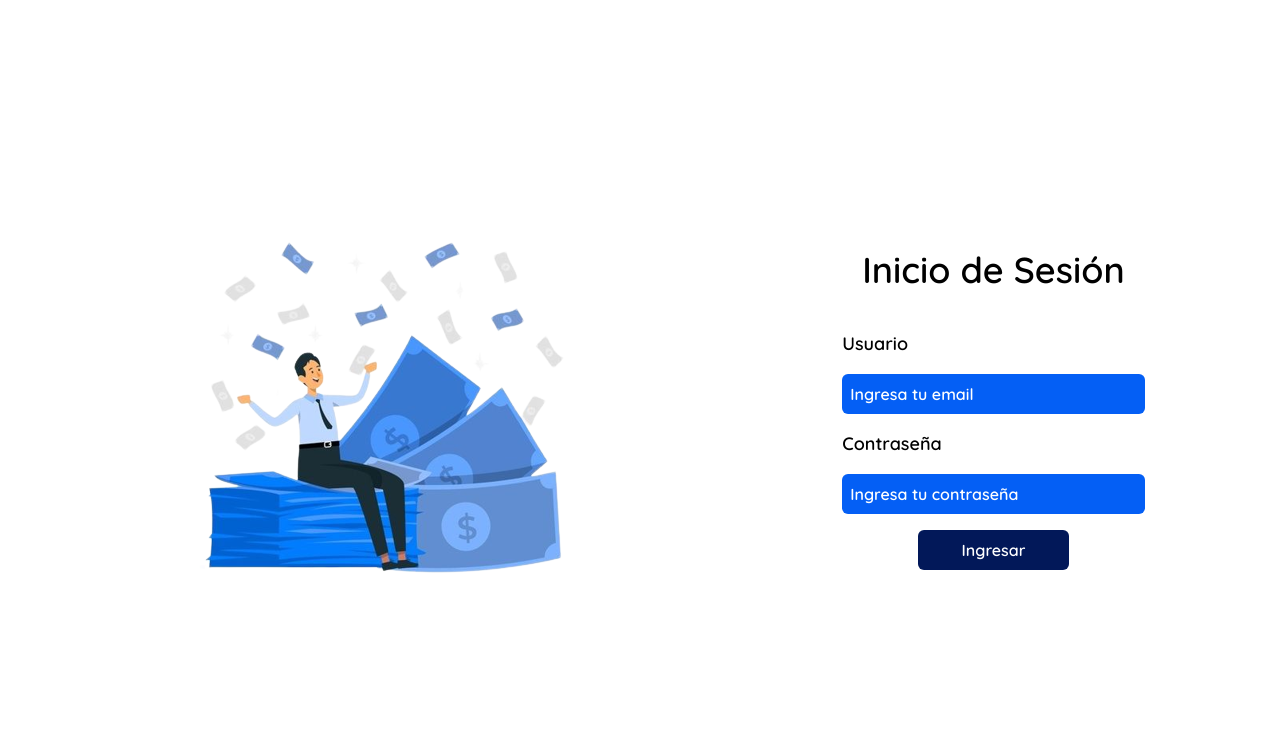
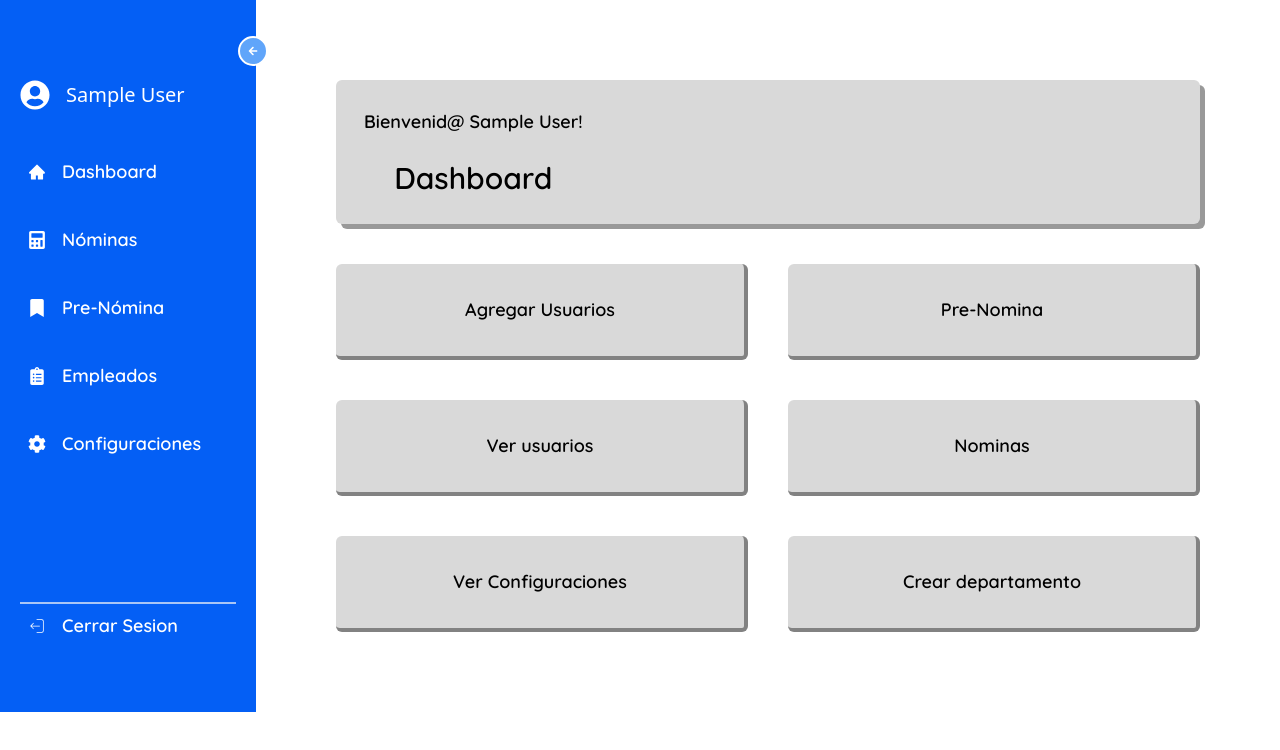
Before and after one commit to saritagud/Nomina_Frontend, a React (Vite) app: page /admin in a window 1280 px wide. Before the commit this address led to /login. Shown: the top 750 px of the page. Built offline with nearby package versions, Linux system fonts and the light colour scheme; sample sign-in values are in the browser's storage; the HTML template or start-up script is replaced by a standard one.

Commit message:
arreglado boton de cerrado de sesion y arregladas las constantes de los roles. Estructura basica de la vista individual de un usuario

```diff
--- a/src/App.jsx
+++ b/src/App.jsx
@@ -15,23 +15,41 @@ import { Employe } from "./Components/Employe";
 import ProtectedRouter from "./Components/ProtectedRouter";
 import { userRoles } from "./logic/constantes";
 function App() {
-  const { SuperAdmin, Admin, User } = userRoles
+  const { SuperAdmin, Admin, User } = userRoles;
   return (
-    <>
+    <div className="h-full">
       <Routes>
-        <Route element={<ProtectedRouter allowedRoles={[SuperAdmin]} redirectTo="/login"/>}>
+        <Route
+          element={
+            <ProtectedRouter allowedRoles={[SuperAdmin]} redirectTo="/login" />
+          }
+        >
           <Route index element={<DashboardSuperAdmin />} />
           <Route path="/empresas" element={<Companies />} />
         </Route>
         <Route path="/login" element={<Login />} />
-        <Route element={<ProtectedRouter allowedRoles={[SuperAdmin, Admin]} redirectTo="/login"/>}>
+        <Route
+          element={
+            <ProtectedRouter
+              allowedRoles={[SuperAdmin, Admin]}
+              redirectTo="/login"
+            />
+          }
+        >
           <Route path="/registro" element={<Register />} />
           <Route path="/usuarios" element={<Users />} />
         </Route>
-        <Route element={<ProtectedRouter allowedRoles={[SuperAdmin, Admin, User]} redirectTo="/login"/>}>
+        <Route
+          element={
+            <ProtectedRouter
+              allowedRoles={[SuperAdmin, Admin, User]}
+              redirectTo="/login"
+            />
+          }
+        >
           <Route path="/admin" element={<DashboardAdmin2 />} />
         </Route>
-        <Route element={<ProtectedRouter allowedRoles={[Admin, User]}/>}>
+        <Route element={<ProtectedRouter allowedRoles={[Admin, User]} />}>
           <Route path="/pre-nomina" element={<PrePayroll />} />
           <Route path="/nomina" element={<Payroll />} />
           <Route path="/deducciones" element={<Deductions />} />
@@ -41,7 +59,7 @@ function App() {
           <Route path="/empleado/:emploID" element={<Employe />} />
         </Route>
       </Routes>
-    </>
+    </div>
   );
 }
 
--- a/src/Components/DashboardAdmin2.jsx
+++ b/src/Components/DashboardAdmin2.jsx
@@ -6,13 +6,12 @@ export function DashboardAdmin2() {
   const [modalDepartament, setModalDepartament] = useState(false);
   const name = JSON.parse(localStorage.getItem("user")).name;
   let styleLink =
-    "bg-grisOscuro h-20 shadow-right-dark  rounded-md text-lg text-center flex justify-center items-center";
-  let styleLink2 = "border-b-2 border-black/50 pb-5";
+    "bg-grisOscuro h-24 border-black/40 border-r-4 border-b-4 w-full rounded-md text-lg text-center flex justify-center items-center";
   return (
-    <div className="flex">
+    <div className="flex h-full">
       <SideBar />
-      <section className="flex flex-col justify-center h-screen  w-screen items-center p-20 gap-10 font-Quicksand text-center">
-        <section className="bg-grisOscuro rounded-md p-7 w-full flex justify-between h-40 shadow-right-dark ">
+      <section className="flex flex-col justify-center h-full w-screen items-center p-20 gap-10 font-Quicksand text-center">
+        <section className="bg-grisOscuro rounded-md p-7 w-full flex justify-between h-36 shadow-right-dark ">
           <div className="flex flex-col justify-between h-full ">
             <p className="text-lg">Bienvenid@ {name}!</p>
 
@@ -33,23 +32,21 @@ export function DashboardAdmin2() {
             </Link>
           </div>
 
-          <div className="w-3/5 h-80 rounded-md bg-grisOscuro flex justify-center items-center p-5 shadow-right-dark ">
-            <div className="flex flex-col justify-evenly  bg-grisClaro p-3 w-full h-full rounded-md text-lgt">
-              <Link className={styleLink2} to={"/pre-nomina"}>
+          <div className="flex flex-col gap-10 w-full">
+            <Link className={styleLink} to={"/pre-nomina"}>
               Pre-Nomina
             </Link>
 
-              <Link className={styleLink2} to={"/nominas"}>
+            <Link className={styleLink} to={"/nominas"}>
               Nominas
             </Link>
 
             <button
-                className=""
+              className={styleLink}
               onClick={() => setModalDepartament(!modalDepartament)}
             >
               Crear departamento
             </button>
-            </div>
           </div>
         </section>
       </section>
--- a/src/Components/Sidebar.jsx
+++ b/src/Components/Sidebar.jsx
@@ -7,6 +7,7 @@ import {
   FaCog,
   FaBookmark,
 } from "react-icons/fa";
+import { CiLogout } from "react-icons/ci";
 import { AiFillHome } from "react-icons/ai";
 import { Link, useNavigate } from "react-router-dom";
 import { userRoles } from "../logic/constantes";
@@ -24,7 +25,7 @@ export function SideBar() {
     navegar("/login");
   };
   return (
-    <div className="flex">
+    <div className="">
       <div
         className={` ${
           open ? "w-64" : "w-20 "
@@ -35,7 +36,7 @@ export function SideBar() {
           border-2 rounded-full  ${!open && "rotate-180"}`}
           onClick={() => setOpen(!open)}
         />
-        <div className="flex gap-x-4 items-center">
+        <div className="flex gap-x-4 items-center ">
           <FaUserCircle
             className={` duration-500 text-3xl text-white ${
               open && "rotate-[360deg]"
@@ -72,14 +73,22 @@ export function SideBar() {
                 Empresas
               </p>
             </Link>
-            <button className="p-2 bg-white rounded-md" onClick={logout}>
-              Cerrar sesion
-            </button>
+
+            <div
+              className="flex  p-2 cursor-pointer hover:bg-white/50  text-white text-lg font-Quicksand items-center gap-x-4 hover:rounded-md border-t-2 border-grisClaro/60 mt-80
+              "
+              onClick={logout}
+            >
+              <CiLogout />
+              <p className={`${!open && "hidden"} origin-left duration-200`}>
+                Cerrar Sesion
+              </p>
+            </div>
           </div>
         ) : (
           <>
             {rol == Admin ? (
-              <div className="flex flex-col gap-5 pt-10">
+              <div className="flex flex-col   gap-6 pt-10">
                 <Link
                   className="flex rounded-md p-2 cursor-pointer hover:bg-white/50  text-white text-lg font-Quicksand items-center gap-x-4
               "
@@ -144,9 +153,18 @@ export function SideBar() {
                   </p>
                 </Link>
 
-                <button className="p-2 bg-white rounded-md" onClick={logout}>
-                  Cerrar sesion
-                </button>
+                <div
+                  className="flex  p-2 cursor-pointer hover:bg-white/50  text-white text-lg font-Quicksand items-center gap-x-4 mt-28 border-t-2 border-grisClaro/70 hover:rounded-md
+              "
+                  onClick={logout}
+                >
+                  <CiLogout />
+                  <p
+                    className={`${!open && "hidden"} origin-left duration-200`}
+                  >
+                    Cerrar Sesion
+                  </p>
+                </div>
               </div>
             ) : (
               <div>
@@ -181,12 +199,20 @@ export function SideBar() {
                         Empleados
                       </p>
                     </Link>
-                    <button
-                      className="p-2 bg-white rounded-md"
+                    <div
+                      className="flex  p-2 cursor-pointer hover:bg-white/50  text-white text-lg font-Quicksand items-center gap-x-4
+              "
                       onClick={logout}
                     >
-                      Cerrar sesion
-                    </button>
+                      <CiLogout />
+                      <p
+                        className={`${
+                          !open && "hidden"
+                        } origin-left duration-200`}
+                      >
+                        Cerrar Sesion
+                      </p>
+                    </div>
                   </div>
                 )}
               </div>
--- /dev/null
+++ b/src/Components/ViewUser.jsx
@@ -0,0 +1,33 @@
+import { SideBar } from "./Sidebar";
+
+export function ViewUser() {
+  return (
+    <div className="flex">
+    <SideBar/>
+      <section className="flex flex-col justify-center h-full w-screen items-center p-20 gap-10 font-Quicksand text-center">
+        <div className="">
+          <button>Eliminar</button>
+          <button>Editar</button>
+        </div>
+
+        <div className="h-80 bg-grisClaro w-1/2 rounded-md p-5 ">
+          <h1 className="text-left text-xl font-bold mb-5">Informacion del usuario</h1>
+
+          <div className="flex justify-between items-center w-full h-full">
+            <div className="  ">
+              <p>Nombre</p>
+              <p>Apellido</p>
+              <p>Email</p>
+            </div>
+
+            <div>
+              <p>Telefono</p>
+              <p>Direccion</p>
+              <p>Role</p>
+            </div>
+          </div>
+        </div>
+      </section>
+    </div>
+  );
+}
--- a/src/logic/constantes.js
+++ b/src/logic/constantes.js
@@ -3,6 +3,6 @@
 
 export const userRoles = {
    "SuperAdmin": 'superAdmin',
-   "Admin": 'Admin',
+   "Admin": 'admin',
    "User": 'user'
 }
```
Lines whose indentation alone changed are shown as unchanged.
